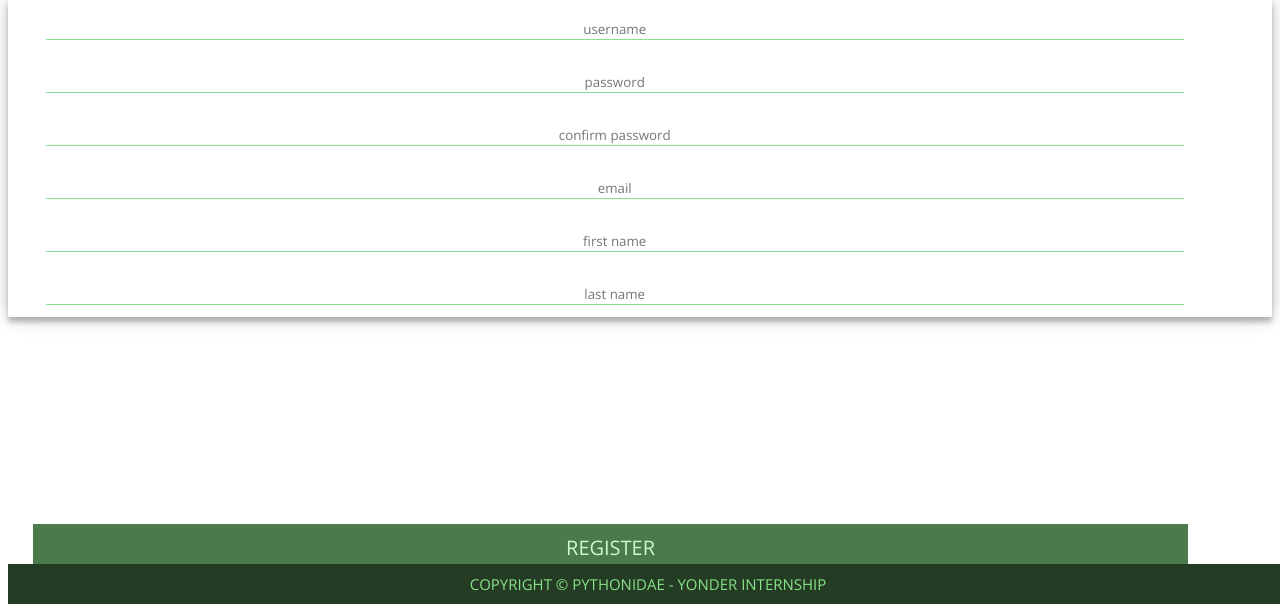
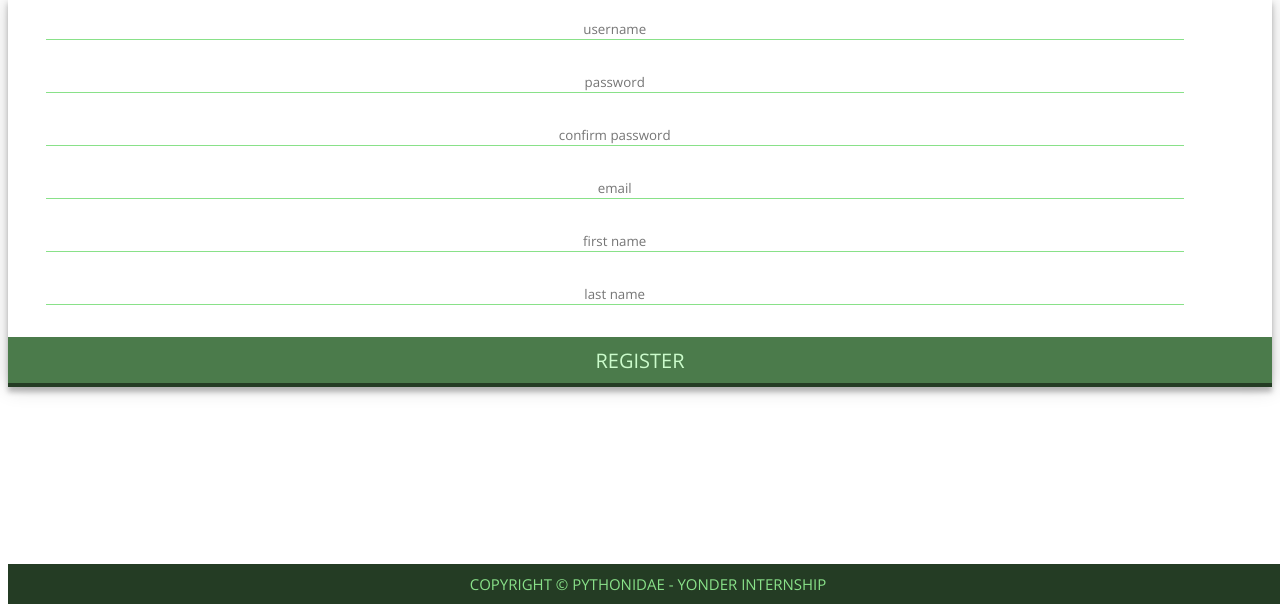
Before and after one commit to Ale282313/Meatballs-Game, a Flask app: page /auth/register in a window 1280 px wide. Shown: the part 196-800 px from the top of the page. Run offline with Flask 2, Linux system fonts and the light colour scheme; some libraries are stand-ins or nearby versions.

Commit message:
Register and login issues fixed.

```diff
--- a/app/auth/views.py
+++ b/app/auth/views.py
@@ -1,9 +1,10 @@
 from flask import Blueprint, render_template, redirect, url_for, flash
 from flask_login import login_user, logout_user, login_required
-from models import User
 from sqlalchemy import exc
 from .forms import LoginForm, RegisterForm
 from .. import db, bcrypt
+
+from models import User
 
 auth = Blueprint('auth', __name__)
 
@@ -13,10 +14,10 @@ def register():
     form = RegisterForm()
 
     if form.validate_on_submit():
-        pw_hash = bcrypt.generate_password_hash(form.password.data)
+        password_hash = bcrypt.generate_password_hash(form.password.data)
         new_user = User(
             form.username.data,
-            pw_hash,
+            password_hash,
             form.email.data,
             form.first_name.data,
             form.last_name.data
@@ -26,9 +27,9 @@ def register():
             db.session.commit()
         except exc.IntegrityError as e:
             return render_template('auth/register.html',
-                           title="Register",
-                           form=form,
-                           used_username=True)
+                                   title="Register",
+                                   form=form,
+                                   used_username=True)
 
         login_user(new_user)
         return redirect(url_for('main.index'))
--- a/app/static/css/register.css
+++ b/app/static/css/register.css
@@ -1,6 +1,6 @@
 .register-form {
     box-shadow: 0 0 20px 0 rgba(0, 0, 0, 0.2), 0 5px 5px 0 rgba(0, 0, 0, 0.24);
-    margin-bottom: 20px;
+    margin-bottom: 50px;
 }
 
 .register-form input {
@@ -18,11 +18,9 @@
     border-bottom: 3px solid #4B7B4B;
 }
 
-.btn-register {
-    width: 95% !important;
-    bottom: 15px;
-    margin: 0 1% 0 1%;
-    position: absolute;
+#btn-register {
+    width: 100%;
+    margin: 0 0 15px 0;
 }
 
 .btn-register:active {
@@ -31,7 +29,7 @@
 }
 
 .last {
-    margin-bottom: 100px;
+    margin-bottom: 20px;
 }
 
 .register-error {
--- a/app/templates/auth/login.html
+++ b/app/templates/auth/login.html
@@ -23,7 +23,7 @@
 
         <div class="form-bottom">
             <p class="message">Not registered? <a href="{{ url_for('auth.register') }}">Create an account here</a></p>
-            <button class="btn-main btn-login" type="submit">Login</button>
+            <button class="btn-main" id="btn-login" type="submit">Login</button>
         </div>
         {% if error %}
     <p class="field-error">{{ error }}</p>
--- a/app/templates/auth/register.html
+++ b/app/templates/auth/register.html
@@ -50,10 +50,7 @@
                 <span class="field-error register-error">{{ error }}</span>
             {% endfor %}
             </div>
-
-            <div class="btn-register">
-                <button class="btn-main btn-register" type="submit">Register</button>
-            </div>
+            <button class="btn-main" id="btn-register" type="submit">Register</button>
         </form>
     </div>
 </section>
```
Also changed, not shown: app/static/css/login.css (+19 -15 lines).
